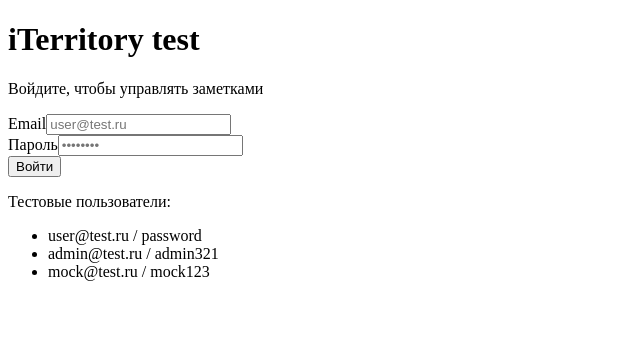
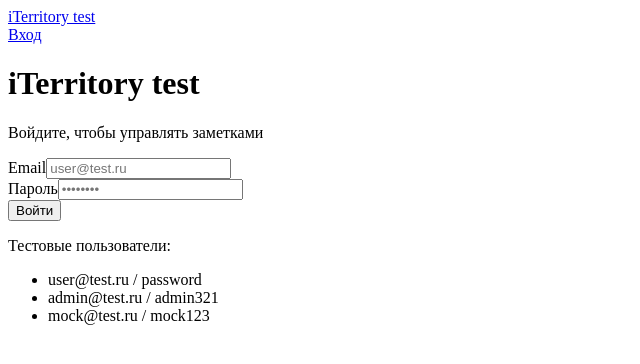
Before and after one commit to LuvTrippin/iTerritory-test, a React (Vite) app in the folder test-task-2/: page /login in a window 1280 px wide. Shown: the top 364 px of the page, without its empty margins (0-640 px from the left). Built offline with nearby package versions, Linux system fonts and the light colour scheme.

Commit message:
feat: Добавил Header компонент

```diff
--- /dev/null
+++ b/test-task-2/src/components/Header/Header.tsx
@@ -0,0 +1,32 @@
+import { useAuthStore } from "../../store/authStore.ts";
+import { Link } from "react-router-dom";
+
+export function Header() {
+    const user = useAuthStore((state) => state.user);
+    const logout = useAuthStore((state) => state.logout);
+
+
+    return (
+      <header className="header">
+          <div className="header__inner">
+              <Link to="/" className="header__logo">
+                  iTerritory test
+              </Link>
+              <div className="header__actions">
+                  {user
+                      ?
+                      (<span className="header__email">{user.email}</span>)
+                      :
+                      (<Link to="/login" className="header__login">Вход</Link>)
+                  }
+                  {user
+                      ?
+                      (<button type="button" onClick={logout}>Выйти</button>)
+                      :
+                      null
+                  }
+              </div>
+          </div>
+      </header>
+    );
+}
--- a/test-task-2/src/pages/HomePage/HomePage.tsx
+++ b/test-task-2/src/pages/HomePage/HomePage.tsx
@@ -1,3 +1,13 @@
+import {Header} from "../../components/Header/Header.tsx";
+
 export function HomePage() {
-    return <div>Home Page</div>
+    return (
+        <div>
+            <Header/>
+
+            <main className="main">
+                <h1>Главная страница</h1>
+            </main>
+        </div>
+    );
 }
--- a/test-task-2/src/pages/LoginPage/LoginPage.tsx
+++ b/test-task-2/src/pages/LoginPage/LoginPage.tsx
@@ -5,6 +5,7 @@ import { useAuthStore } from "../../store/authStore";
 import type { LoginFormData } from "../../types";
 import { loginSchema } from "../../validation/loginSchema";
 import * as React from "react";
+import {Header} from "../../components/Header/Header.tsx";
 
 
 export function LoginPage() {
@@ -63,7 +64,9 @@ export function LoginPage() {
 
 
     return (
-        <div className="login-page">
+        <>
+            <Header/>
+            <main className="login-page main">
                 <div className="login-card">
                     <h1>iTerritory test</h1>
                     <p>Войдите, чтобы управлять заметками</p>
@@ -111,6 +114,7 @@ export function LoginPage() {
                         </ul>
                     </div>
                 </div>
-        </div>
+            </main>
+        </>
     )
 }
```
Lines whose indentation alone changed are shown as unchanged.
